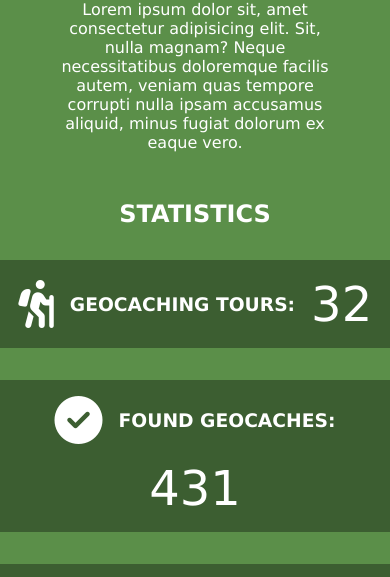
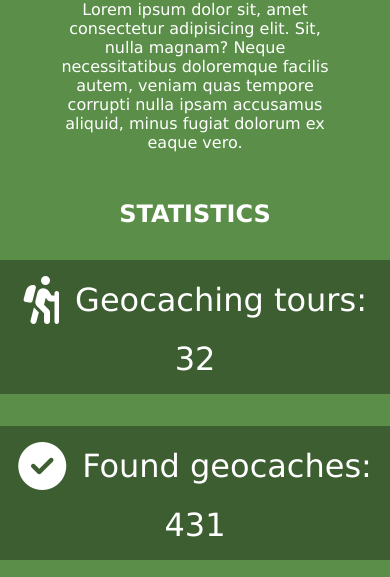
Before and after one commit to CI-Dominik/pp1-geocaching, a plain HTML site: page about.html in a window 390 px wide. Shown: the part 482-1059 px from the top of the page. Drawn offline with Linux system fonts and the light colour scheme.

Commit message:
Adjust responsiveness to statistics items

```diff
--- a/about.html
+++ b/about.html
@@ -88,19 +88,19 @@
 
             <div class="statistics-item">
                 <i class="fa-solid fa-person-hiking"></i>
-                <h3>Geocaching tours: </h3>
+                <p>Geocaching tours:</p>
                 <p>32</p>
             </div>
 
             <div class="statistics-item">
                 <i class="fa-sharp fa-solid fa-circle-check"></i>
-                <h3>Found geocaches: </h3>
+                <p>Found geocaches:</p>
                 <p>431</p>
             </div>
 
             <div class="statistics-item">
                 <i class="fa-solid fa-x"></i>
-                <h3>Missed geocaches: </h3>
+                <p>Missed geocaches:</p>
                 <p>12</p>
             </div>
 
--- a/assets/css/styles.css
+++ b/assets/css/styles.css
@@ -530,7 +530,11 @@ main {
     justify-content: center;
 }
 
-.statistics-item p, .statistics-item i {
+.statistics-item p {
+    font-size: 2rem;
+}
+
+.statistics-item i {
     font-size: 3rem;
 }
 
```
